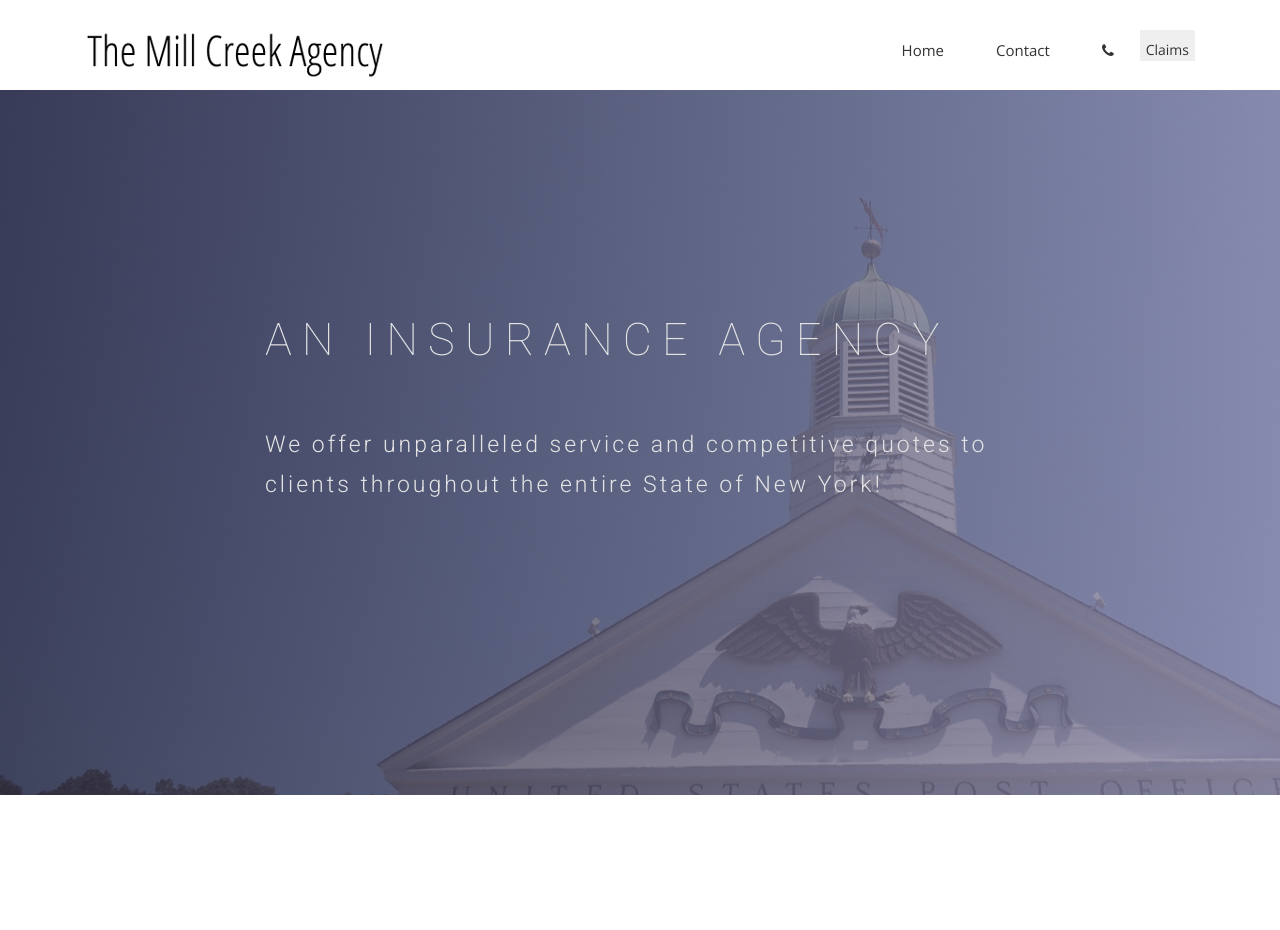
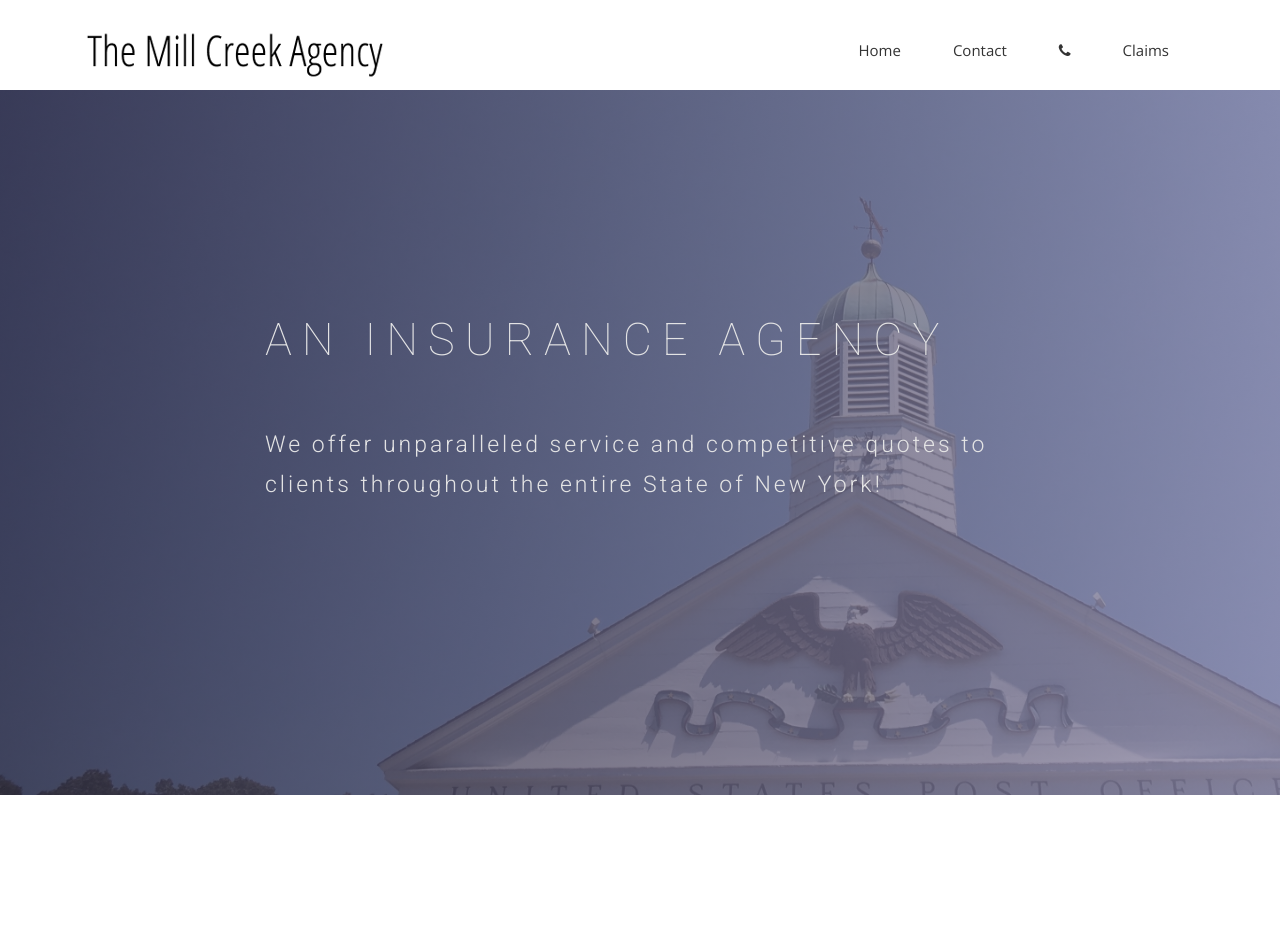
Before and after one commit to MillCreekAgency/Website, a Jekyll site: the page built from index.html, in a window 1280 px wide. Shown: the top 930 px of the page. Built offline with Jekyll 4.4.1, drawn with Linux system fonts in a browser that asks for light colours; nearby versions of some CDN libraries; some web fonts are replaced; some of the changed text lies outside the part shown.

Commit message:
Fix Spelling, Fix claims drop down

```diff
--- a/_includes/header.html
+++ b/_includes/header.html
@@ -27,28 +27,33 @@
                 <li><a href="#">Service</a></li>-->
                 <li><a href="{{ site.baseurl }}/contact">Contact</a></li>
                 <li><a href="tel:+16317514653"><i class="fa fa-phone"></i></a></li>
-                <li><button type='astext' class="textbutton collapsed" data-toggle="collapse" data-target="#companies">Claims</button>
-                    <div class="collapse" id="companies">
-                        <ul class="companies">
-                            <li>Hartford Insruance<a href="tel:800-553-1710"><i class="fa fa-phone"></i></a></li>
-                            <li>Interboro Insurance<a href="tel:516-799-8222"><i class="fa fa-phone"></i></a></li>
-                            <li>Kingstone Insurance<a href="tel:800-364-7045"><i class="fa fa-phone"></i></a></li>
-                            <li>Mapfre Insurance<a href="tel:800-562-4517"><i class="fa fa-phone"></i></a></li>
-                            <li>Merchants Insurance<a href="tel:800-952-5246"><i class="fa fa-phone"></i></a></li>
-                            <li>Narraganset Bay Insurance<a href="tel:800-343-3375"><i class="fa fa-phone"></i></a></li>
-                            <li>National General Insurance<a href="tel:877-849-9022"><i class="fa fa-phone"></i></a></li>
-                            <li>Ocean Harbor Insurance<a href="tel:800-585-0500"><i class="fa fa-phone"></i></a></li>
-                            <li>Progressive Insurance<a href="tel:800-274-4499"><i class="fa fa-phone"></i></a></li>
-                            <li>Safeco Insurance<a href="tel:800-332-3226"><i class="fa fa-phone"></i></a></li>
-                            <li>Travelers Insurance<a href="tel:800-252-4633"><i class="fa fa-phone"></i></a></li>
-                            <li>US Coastal<a href="tel:866-632-2003"><i class="fa fa-phone"></i></a></li>
-                            <li>Wright Flood<a href="tel:800-725-9472"><i class="fa fa-phone"></i></a></li>
-                        </ul>
-                    </div>
-                </li>
-                </div>
-              </ul>
-            </div><!-- /.navbar-collapse -->
+		<li><a class="collapsed" data-toggle="collapse" data-target="#companies">Claims</a></li>
+	      </ul>
+	    </div>
+                    <div class="container collapse" id="companies">
+			<div class="row">
+			      <div class="col-sm-4 text-center">
+				<p>Hartford Insurance  <a class="claim-phone" href="tel:800-553-1710"><i class="fa fa-phone"></i></a></p>
+				<p>Mapfre Insurance  <a class="claim-phone" href="tel:800-562-4517"><i class="fa fa-phone"></i></a></p>
+				<p>National General Insurance  <a class="claim-phone" href="tel:877-849-9022"><i class="fa fa-phone"></i></a></p>
+				<p>Safeco Insurance  <a class="claim-phone" href="tel:800-332-3226"><i class="fa fa-phone"></i></a></p>
+				<p>Wright Flood  <a class="claim-phone" href="tel:800-725-9472"><i class="fa fa-phone"></i></a></p>
+			      </div>
+			      <div class="col-sm-4 text-center">
+				<p>Interboro Insurance  <a class="claim-phone" href="tel:516-799-8222"><i class="fa fa-phone"></i></a></p>
+				<p>Merchants Insurance  <a class="claim-phone" href="tel:800-952-5246"><i class="fa fa-phone"></i></a></p>
+				<p>Ocean Harbor Insurance  <a class="claim-phone" href="tel:800-585-0500"><i class="fa fa-phone"></i></a></p>
+				<p>Travelers Insurance  <a class="claim-phone" href="tel:800-252-4633"><i class="fa fa-phone"></i></a></p>
+			      </div>
+			      <div class="col-sm-4 text-center">
+				<p>Kingstone Insurance  <a class="claim-phone" href="tel:800-364-7045"><i class="fa fa-phone"></i></a></p>
+				<p>Narraganset Bay Insurance  <a class="claim-phone" href="tel:800-343-3375"><i class="fa fa-phone"></i></a></p>
+				<p>Progressive Insurance  <a class="claim-phone" href="tel:800-274-4499"><i class="fa fa-phone"></i></a></p>
+				<p>Us Coastal  <a class="claim-phone" href="tel:866-632-2003"><i class="fa fa-phone"></i></a></p>
+			      </div>
+			  </div>
+			</div>
+            <!-- /.navbar-collapse -->
           </div><!-- /.container-fluid -->
         </nav>
       </div>
--- a/css/airspace.css
+++ b/css/airspace.css
@@ -64,6 +64,13 @@ a:active {
 /*--
 	Header Start
 --*/
+
+#companies {
+	padding-top: 3%;
+}
+.claim-phone {
+	color: black;
+}
 header {
   background: #fff;
   padding: 20px 0;
```
Also changed, not shown: index.html (+6 -6 lines).
